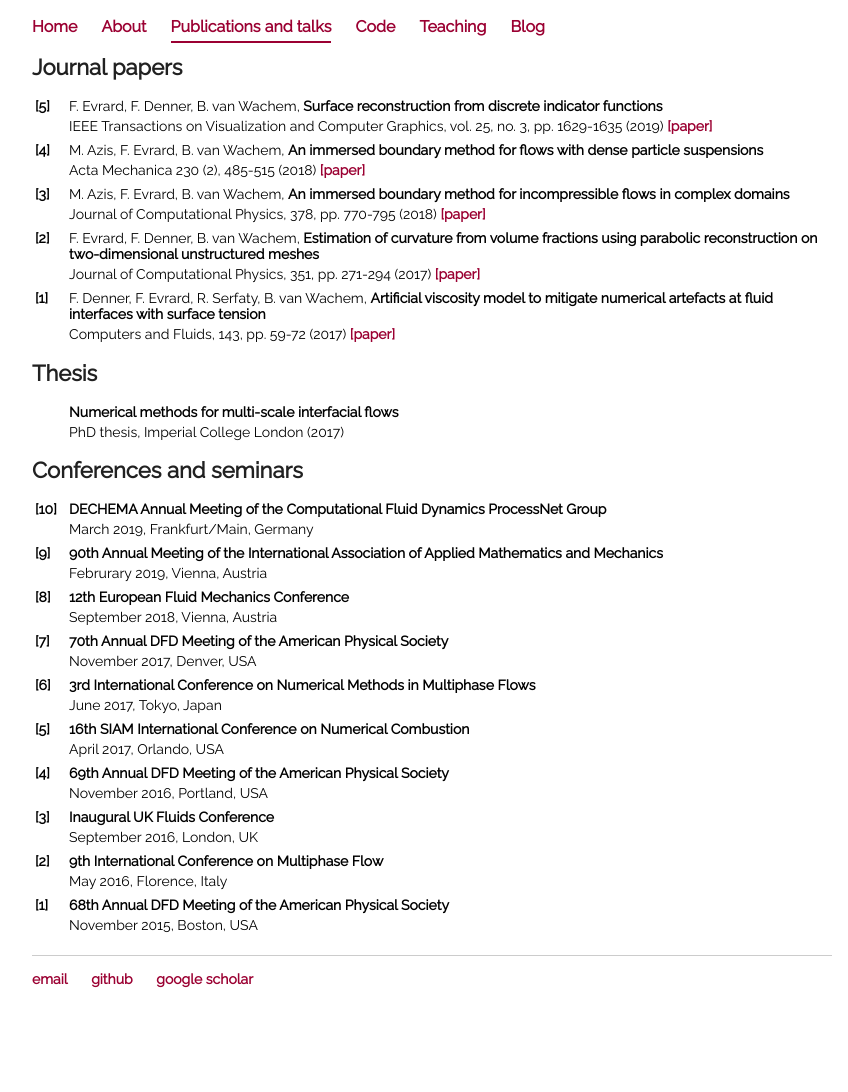
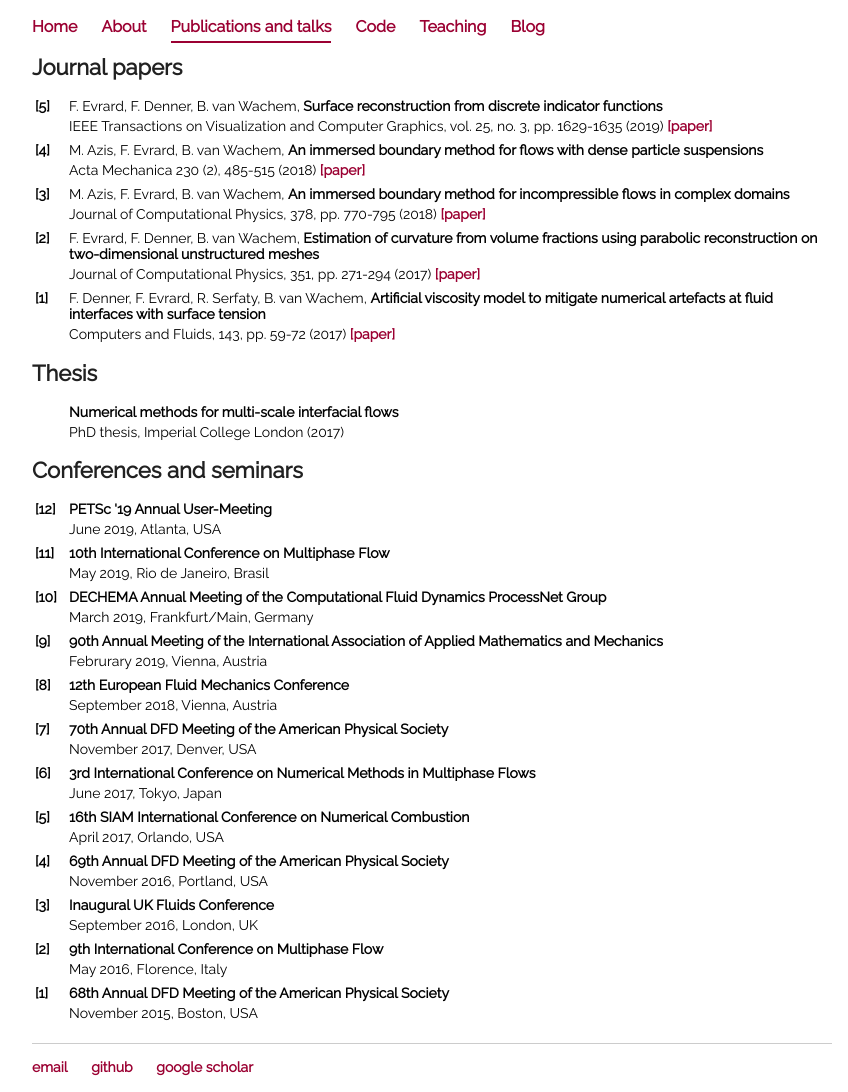
Before and after one commit to fabienevrard/fabienevrard.github.io, a Jekyll site: the page built from publications/index.html, in a window 1280 px wide. Shown: the whole page, without its empty margins (208-1056 px from the left). Built offline with Jekyll 4.4.1, drawn with Linux system fonts in a browser that asks for light colours; before the commit the page ends 1004 px from its top, so only the background shows below that.

Commit message:
Update index.html

```diff
--- a/publications/index.html
+++ b/publications/index.html
@@ -73,6 +73,24 @@ volume fractions using parabolic reconstruction on two-dimensional unstructured
 	<table style="width:100%; vertical-align: top; text-align: left;">
 		 <col width=4%>
 		 <col width=95%>
+		 <tr>
+			 <td><b>[12]</b></td>
+			 <td><b>PETSc '19 Annual User-Meeting</b></td>
+		 </tr>
+		 <tr>
+			 <td></td>
+			 <td>June 2019, Atlanta, USA</td>
+		 </tr>
+		 <tr><td></td><td></td></tr>
+		 <tr>
+			 <td><b>[11]</b></td>
+			 <td><b>10th International Conference on Multiphase Flow</b></td>
+		 </tr>
+		 <tr>
+			 <td></td>
+			 <td>May 2019, Rio de Janeiro, Brasil</td>
+		 </tr>
+		 <tr><td></td><td></td></tr>
 		 <tr>
 			 <td><b>[10]</b></td>
 			 <td><b>DECHEMA Annual Meeting of the Computational Fluid Dynamics ProcessNet Group</b></td>
```
